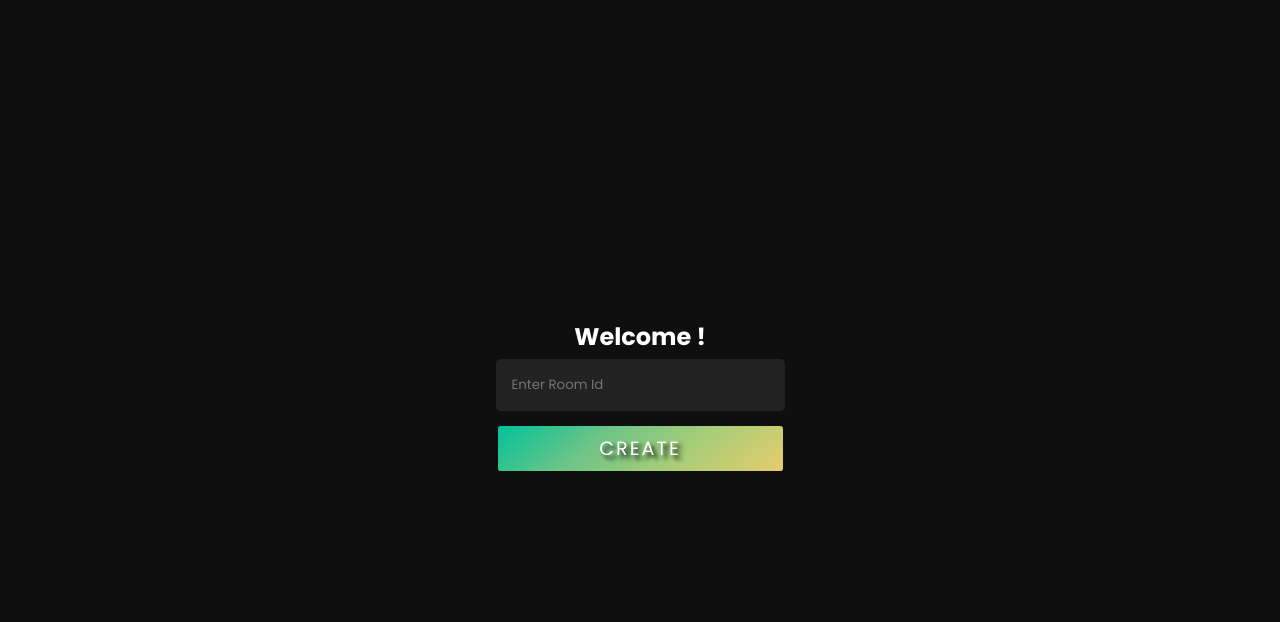
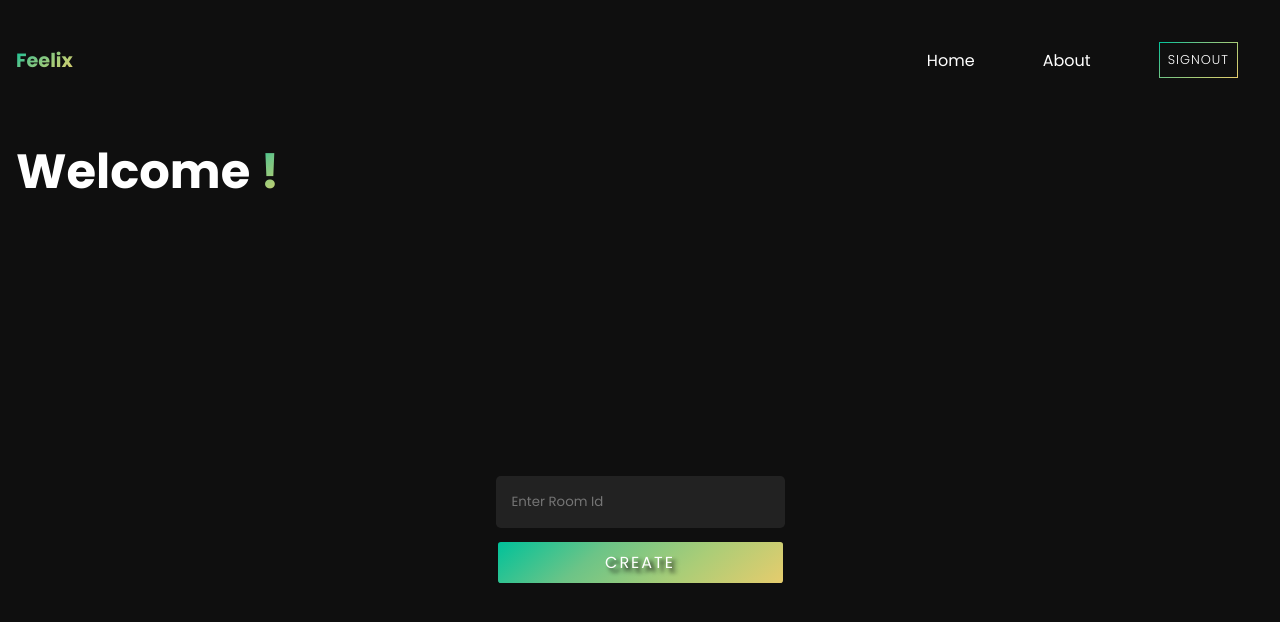
Before and after one commit to codedmachine111/feelix, a React (Create React App) app: page /home in a window 1280 px wide. Shown: the top 622 px of the page. Built offline with nearby package versions, Linux system fonts and the light colour scheme; no server answers.

Commit message:
feat: navbar and enhanced UI

```diff
--- a/src/components/Button/Button.scss
+++ b/src/components/Button/Button.scss
@@ -1,18 +1,44 @@
-.btn{
+.btn {
   display: flex;
   justify-content: left;
   align-items: center;
   opacity: 1;
   padding: 0.5rem 1rem;
   border-radius: 0.3rem;
-    transition: all 0.3s  ease-in-out;
+  transition: all 0.3s ease-in-out;
   text-decoration: none;
   margin: 0.5rem 0;
-    background: linear-gradient(140deg, #00C29A, #6CC487, #ABCD77, #E6CC6D);
+  background: linear-gradient(140deg, #00c29a, #6cc487, #abcd77, #e6cc6d);
   color: #222222;
-    font-family: 'Poppins', 'sans-serif';
+  font-family: "Poppins", "sans-serif";
   font-weight: 500;
-    font-size: 1.2rem;
+  font-size: 1rem;
   border: none;
   cursor: pointer;
+
+  &:hover {
+    background: #0f0f0f;
+    transition: all 0.1s ease-in-out;
+    border: 2px solid transparent;
+    border-image: linear-gradient(140deg, #00c29a, #6cc487, #abcd77, #e6cc6d);
+    border-image-slice: 1; /* Divide the border into slices */
   }
+}
+
+#signout-btn{
+    background: none;
+    color: #fff;
+    letter-spacing: 1px;
+    font-weight: 300;
+    padding: 0.5rem;
+    font-size: 0.8rem;
+    border: 1px solid transparent;
+    border-image: linear-gradient(140deg, #00c29a, #6cc487, #abcd77, #e6cc6d);
+    border-image-slice: 1; /* Divide the border into slices */
+
+    &:hover{
+        transition: all 0.1s ease;
+        background: #6cc487;
+        color: #0f0f0f;
+    }
+}
--- a/src/components/LoginForm/LoginForm.scss
+++ b/src/components/LoginForm/LoginForm.scss
@@ -25,13 +25,5 @@
     justify-content: center;
     border: 2px solid #0f0f0f;
     transition: all 1s ease-in;
-
-    &:hover {
-      background: #0f0f0f;
-      transition: all 0.3s ease-in-out;
-      border: 2px solid transparent;
-      border-image: linear-gradient(140deg, #00c29a, #6cc487, #abcd77, #e6cc6d);
-      border-image-slice: 1; /* Divide the border into slices */
-    }
   }
 }
--- /dev/null
+++ b/src/components/Navbar/Navbar.js
@@ -0,0 +1,44 @@
+import "./Navbar.scss";
+import { Button } from "../Button/Button";
+import { Link, useNavigate } from "react-router-dom";
+import { useContext } from "react";
+import { UserContext } from "../../contexts/UserContext/UserContext";
+
+export const Navbar = () => {
+  const { setAuthUser } = useContext(UserContext);
+
+  const navigate = useNavigate();
+
+  const handleSignOut = async () => {
+    setAuthUser({ status: false, userId: 0, email: "", username: "" });
+    localStorage.removeItem("token");
+    navigate("/");
+  };
+
+  return (
+    <>
+      <nav className="navbar-container">
+        <div className="navbar-logo">
+          <h3 id="logo-text">Feelix</h3>
+        </div>
+
+        <div className="navbar-navlinks">
+          <input type="checkbox" id="check" />
+          <label htmlFor="check" className="checkbtn">
+            <i className="fa fa-bars"></i>
+          </label>
+
+          <ul className="navbar-navlinks-list">
+            <li>
+              <Link to="/home">Home</Link>
+            </li>
+            <li>
+              <Link to="/about">About</Link>
+            </li>
+            <Button title="SIGNOUT" id="signout-btn" onClick={handleSignOut} />
+          </ul>
+        </div>
+      </nav>
+    </>
+  );
+};
--- /dev/null
+++ b/src/components/Navbar/Navbar.scss
@@ -0,0 +1,106 @@
+.navbar-container {
+  width: 100%;
+  height: 15vh;
+  display: flex;
+  justify-content: space-between;
+  align-items: center;
+  flex-direction: row;
+  padding: 0 0.5rem;
+
+  .navbar-logo {
+    padding: 0.5rem;
+    h3 {
+      font-size: 1.2rem;
+      font-family: "Poppins", "sans-serif";
+      background: linear-gradient(140deg, #00c29a, #6cc487, #abcd77, #e6cc6d);
+      -webkit-background-clip: text;
+      -webkit-text-fill-color: transparent;
+    }
+  }
+  .navbar-navlinks {
+    width: 30%;
+    display: flex;
+    justify-content: center;
+    align-items: center;
+    flex-direction: row;
+
+    .navbar-navlinks-list {
+      width: 100%;
+      display: flex;
+      justify-content: space-around;
+      align-items: center;
+      flex-direction: row;
+      list-style-type: none;
+
+      li {
+        font-family: "Poppins", "sans-serif";
+        a {
+          text-decoration: none;
+
+          &:hover {
+            color: #6cc487;
+          }
+        }
+      }
+    }
+  }
+
+  .checkbtn {
+    font-size: 30px;
+    color: #92e3a9;
+    cursor: pointer;
+    display: none;
+  }
+
+  #check {
+    display: none;
+  }
+
+  .fa-bars::before {
+    color: #92e3a9;
+    content: "\f0c9";
+  }
+}
+
+@media all and (max-width: 880px) {
+  nav {
+    .navbar-navlinks {
+        justify-content: right;
+      .checkbtn {
+        display: block;
+      }
+
+      .navbar-navlinks-list {
+        margin-top: 20px;
+        position: absolute;
+        z-index: 120;
+        background-color: #1b1b1b;
+        top: 10%;
+        left: -100%;
+        transition: all 0.5s;
+        border: 3px solid #6cc487;
+
+        li{
+            background: #1b1b1b;
+            font-size: 0.9rem;
+            a{
+                background-color: #1b1b1b;
+                text-decoration: none;
+                border: none;
+            }
+        }
+      }
+    }
+  }
+
+  #check:checked ~ {
+    ul {
+      left: -0%;
+      transition: all 0.5s ease-in;
+    }
+
+    .checkbtn i::before {
+      content: "\f00d";
+    }
+  }
+}
--- a/src/components/RoomForm/RoomForm.js
+++ b/src/components/RoomJoinForm/RoomJoinForm.js
@@ -1,19 +1,18 @@
-import "./RoomForm.scss";
+import "./RoomJoinForm.scss";
 import { useState, useContext } from "react";
-import { useNavigate } from 'react-router-dom'
+import { useNavigate } from "react-router-dom";
 import { Button } from "../Button/Button";
 import axios from "axios";
 import { UserContext } from "../../contexts/UserContext/UserContext";
 
-export const RoomForm = () => {
-
+export const RoomJoinForm = () => {
   const [roomId, setRoomId] = useState("");
 
   const { authUser } = useContext(UserContext);
 
-  const navigate = useNavigate()
+  const navigate = useNavigate();
 
-  const handleRoomForm = async (e) => {
+  const handleRoomJoinForm = async (e) => {
     e.preventDefault();
 
     await axios
@@ -22,16 +21,19 @@ export const RoomForm = () => {
           roomId: roomId,
           name: authUser.username,
         },
+        headers: {
+          accessToken: localStorage.getItem("token"),
+        },
       })
       .then((res) => {
         localStorage.setItem("lk-accessToken", res.data.token);
       });
-    navigate(`/room/${roomId}`)
+    navigate(`/room/${roomId}`);
   };
 
   return (
     <>
-      <form id="room-form" onSubmit={handleRoomForm}>
+      <form id="room-form" onSubmit={handleRoomJoinForm}>
         <input
           type="text"
           name="roomId"
--- a/src/components/SignupForm/SignupForm.js
+++ b/src/components/SignupForm/SignupForm.js
@@ -2,11 +2,14 @@ import "./SignupForm.scss";
 import { useState, useCallback } from "react";
 import axios from "axios";
 import {Button} from '../Button/Button'
+import { useNavigate } from "react-router-dom";
 
 export const SignupForm = () => {
   const [email, setEmail] = useState("");
   const [password, setPassword] = useState("");
   const [username, setUsername] = useState("");
+
+  const navigate = useNavigate();
 
   const resetForm = () => {
     setEmail("");
@@ -22,6 +25,7 @@ export const SignupForm = () => {
         if(res.data.message === "User Created Successfully!"){
             resetForm();
             alert("User Created Successfully!")
+            navigate('/')
         }
       })
     },
--- a/src/pages/HomePage/HomePage.js
+++ b/src/pages/HomePage/HomePage.js
@@ -2,7 +2,8 @@ import "./HomePage.scss";
 import { UserContext } from "../../contexts/UserContext/UserContext";
 import { useContext, useEffect } from "react";
 import axios from "axios";
-import { RoomForm } from "../../components/RoomForm/RoomForm";
+import { RoomJoinForm } from "../../components/RoomJoinForm/RoomJoinForm";
+import { Navbar } from "../../components/Navbar/Navbar";
 
 export const HomePage = () => {
   const { authUser, setAuthUser } = useContext(UserContext);
@@ -34,9 +35,12 @@ export const HomePage = () => {
 
   return (
     <>
+      <Navbar />
       <div className="homepage-container">
-        <h2>Welcome {authUser.username}!</h2>
-          <RoomForm />
+        <h2>Welcome <span id="username">{authUser.username}!</span></h2>
+        <div className="homepage-content">
+          <RoomJoinForm />
+        </div>
       </div>
     </>
   );
--- a/src/pages/HomePage/HomePage.scss
+++ b/src/pages/HomePage/HomePage.scss
@@ -1,15 +1,30 @@
 .homepage-container{
     display: flex;
-    justify-content: center;
     align-items: center;
     font-family: 'Poppins', 'sans-serif';
     flex-direction: column;
     width: 100%;
-    min-height: 100vh;
+    min-height: 85vh;
     height: auto;
 
     h2{
         width: 100%;
-        text-align: center;
+        padding: 1rem;
+        text-align: left;
+        font-size: 3rem;
+        #username{
+            background: linear-gradient(140deg, #00c29a, #6cc487, #abcd77, #e6cc6d);
+            -webkit-background-clip: text;
+            -webkit-text-fill-color: transparent;
+        }
+    }
+
+    .homepage-content{
+        display: flex;
+        justify-content: center;
+        align-items: center;
+        flex-direction: column;
+        width: 100%;
+        min-height: calc(100vh - 15vh - 4rem);
     }
 }
--- a/src/pages/RoomPage/RoomPage.js
+++ b/src/pages/RoomPage/RoomPage.js
@@ -19,7 +19,7 @@ export const RoomPage = () => {
   }, []);
 
   const handleDisconnect = () => {
-    //localStorage.removeItem("lk-accessToken");
+    // localStorage.removeItem("lk-accessToken");
     navigate("/home");
   };
 
--- a/src/pages/RoomPage/RoomPage.scss
+++ b/src/pages/RoomPage/RoomPage.scss
@@ -0,0 +1,10 @@
+.roompage-container{
+    display: flex;
+    justify-content: center;
+    align-items: center;
+    flex-direction: column;
+    font-family: 'Poppins', 'sans-serif';
+    .lk-room-container{
+        width: 80%;
+    }
+}
```
Also changed, not shown: src/components/RoomJoinForm/RoomJoinForm.scss (renamed from src/components/RoomForm/RoomForm.scss). Lines whose indentation alone changed are shown as unchanged.
